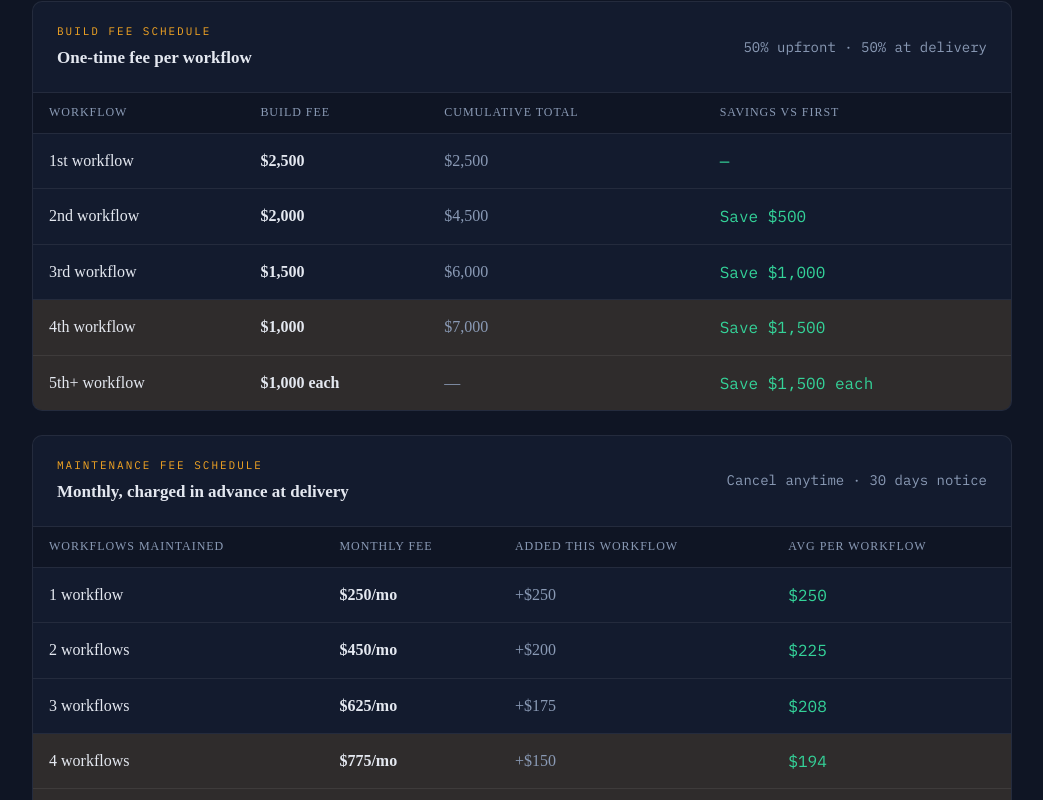
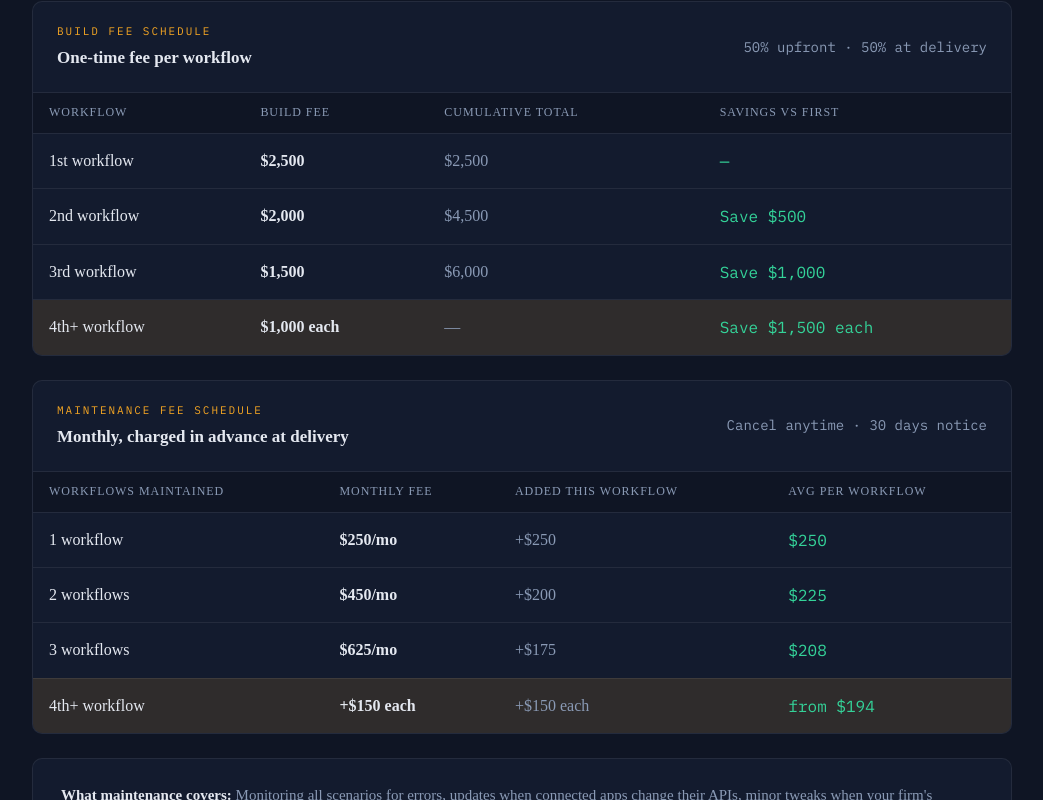
Before and after one commit to cronere/Cronere, a Next.js app: page / in a window 1280 px wide. Shown: the part 3686-4486 px from the top of the page, without its empty margins (118-1161 px from the left). Built offline with nearby package versions, Linux system fonts and the light colour scheme.

Commit message:
Update page.js

```diff
--- a/app/page.js
+++ b/app/page.js
@@ -673,8 +673,7 @@ export default function Home() {
                     { wf: '1st workflow', fee: '$2,500', total: '$2,500', save: '—', highlight: false },
                     { wf: '2nd workflow', fee: '$2,000', total: '$4,500', save: 'Save $500', highlight: false },
                     { wf: '3rd workflow', fee: '$1,500', total: '$6,000', save: 'Save $1,000', highlight: false },
-                    { wf: '4th workflow', fee: '$1,000', total: '$7,000', save: 'Save $1,500', highlight: true },
-                    { wf: '5th+ workflow', fee: '$1,000 each', total: '—', save: 'Save $1,500 each', highlight: true },
+                    { wf: '4th+ workflow', fee: '$1,000 each', total: '—', save: 'Save $1,500 each', highlight: true },
                   ].map(r => (
                     <tr key={r.wf} className={r.highlight ? 'row-highlight' : ''}>
                       <td className="td-main">{r.wf}</td>
@@ -710,10 +709,7 @@ export default function Home() {
                     { wf: '1 workflow', monthly: '$250/mo', added: '+$250', avg: '$250', highlight: false },
                     { wf: '2 workflows', monthly: '$450/mo', added: '+$200', avg: '$225', highlight: false },
                     { wf: '3 workflows', monthly: '$625/mo', added: '+$175', avg: '$208', highlight: false },
-                    { wf: '4 workflows', monthly: '$775/mo', added: '+$150', avg: '$194', highlight: true },
-                    { wf: '5 workflows', monthly: '$925/mo', added: '+$150', avg: '$185', highlight: true },
-                    { wf: '6 workflows', monthly: '$1,075/mo', added: '+$150', avg: '$179', highlight: true },
-                    { wf: '8 workflows', monthly: '$1,375/mo', added: '+$150 each', avg: '$172', highlight: true },
+                    { wf: '4th+ workflow', monthly: '+$150 each', added: '+$150 each', avg: 'from $194', highlight: true },
                   ].map(r => (
                     <tr key={r.wf} className={r.highlight ? 'row-highlight' : ''}>
                       <td className="td-main">{r.wf}</td>
```
